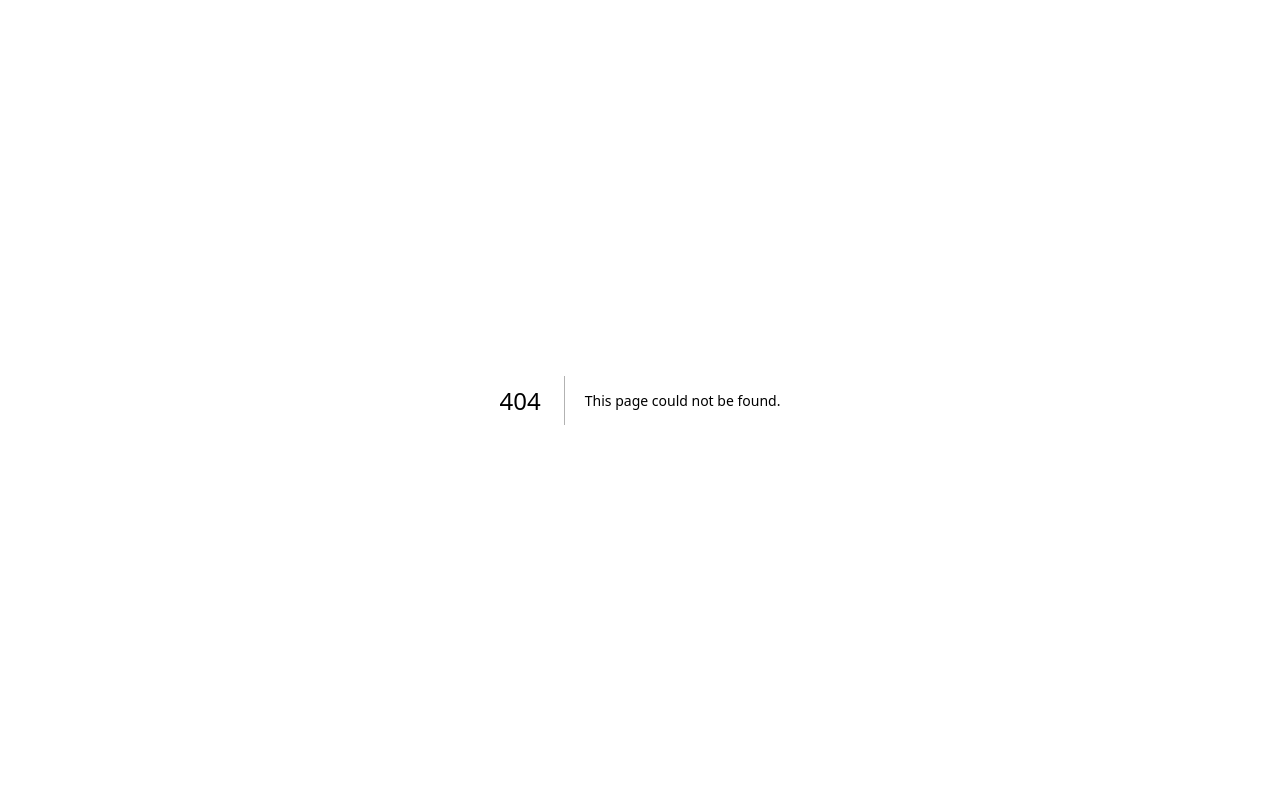
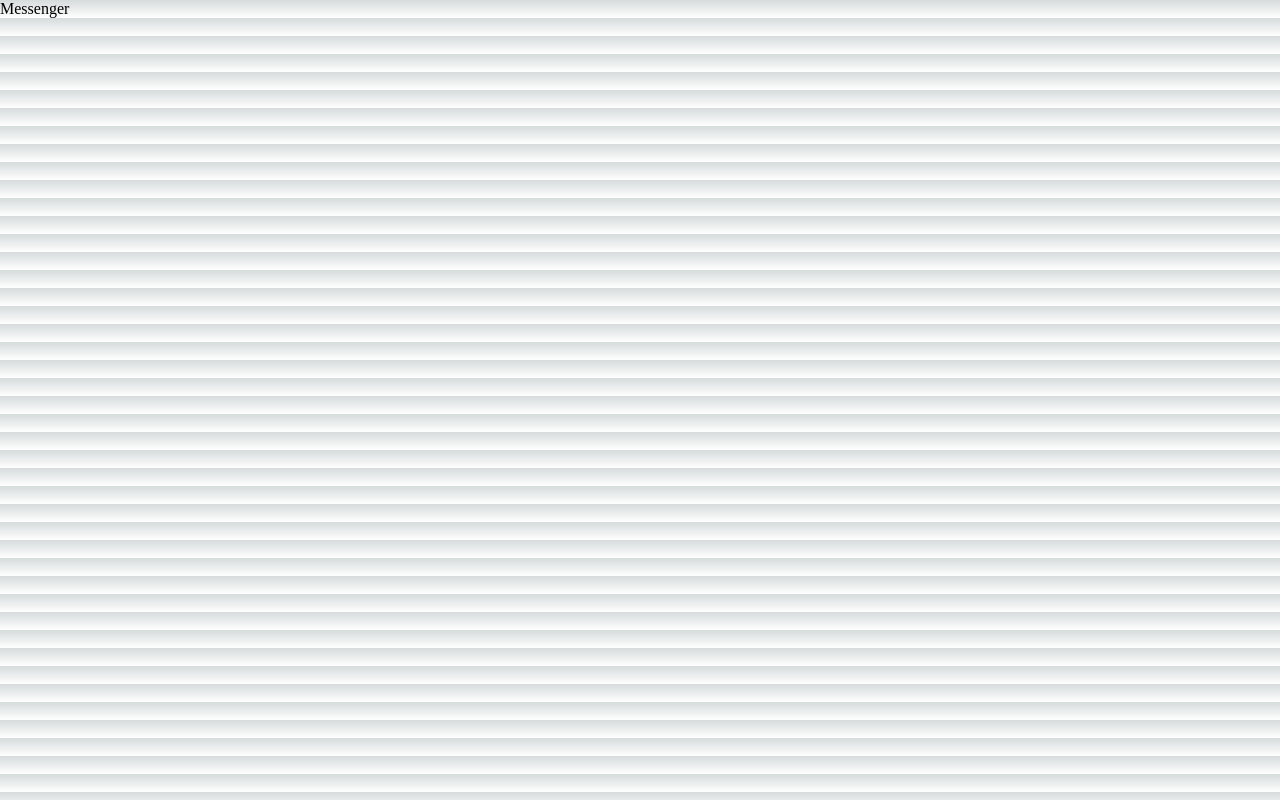
Before and after one commit to dmitri-desh/inctagram-hummingbirds, a Next.js app in the folder front-next-app/: page /Messenger in a window 1280 px wide. Before the commit this address had no page. Built offline with nearby package versions, Linux system fonts and the light colour scheme.

Commit message:
IN-5 feat: добавил заглушку Messenger

```diff
--- /dev/null
+++ b/front-next-app/src/pages/Messenger/index.tsx
@@ -0,0 +1,9 @@
+export default function Messenger() {
+  return (
+    <>
+      <main>
+          Messenger
+      </main>
+    </>
+  )
+}
```
